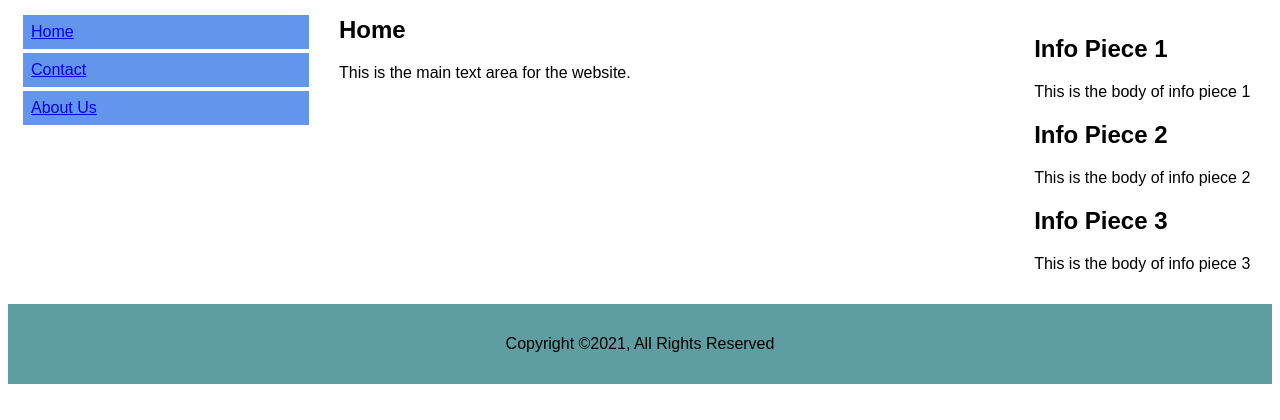
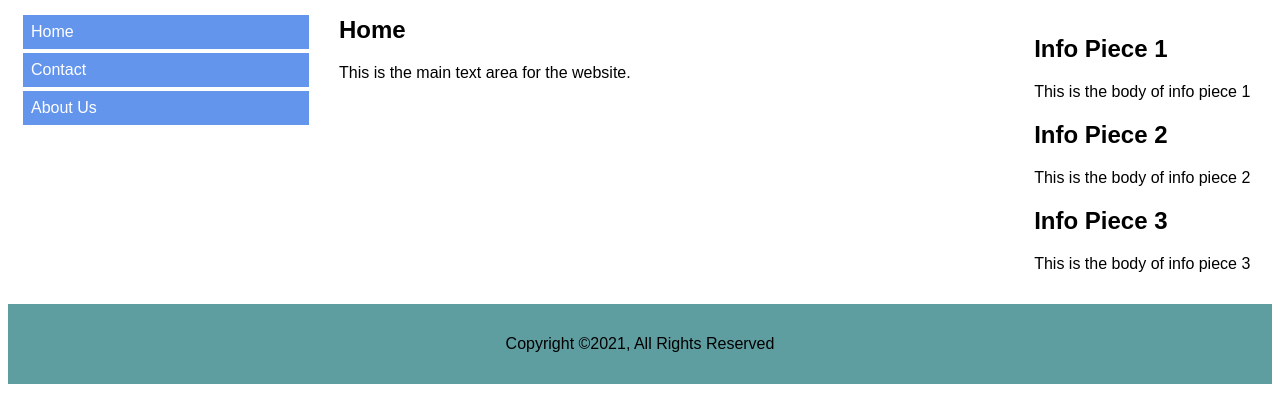
Before and after one commit to aburke-cgcc/cs162_ab_wk6_lecture, a PHP site: page / in a window 1280 px wide. Shown: the part 221-641 px from the top of the page. Run offline with PHP 8.4, Linux system fonts and the light colour scheme.

Commit message:
Refactored menu design to a element

```diff
--- a/styles/styles.css
+++ b/styles/styles.css
@@ -51,10 +51,21 @@ footer{
 }
 
 .col-1 ul li{
+}
+
+
+.col-1 ul li a:hover{
+    background-color:dimgray;
+}
+
+.col-1 ul li a{
+    width: 100%;
     padding: 8px;
     margin-bottom: 4px;
+    display: block;
+    color: white;
+    text-decoration: none;
     background-color: cornflowerblue;
-    color: white;
 }
 
 .col-2{
```
